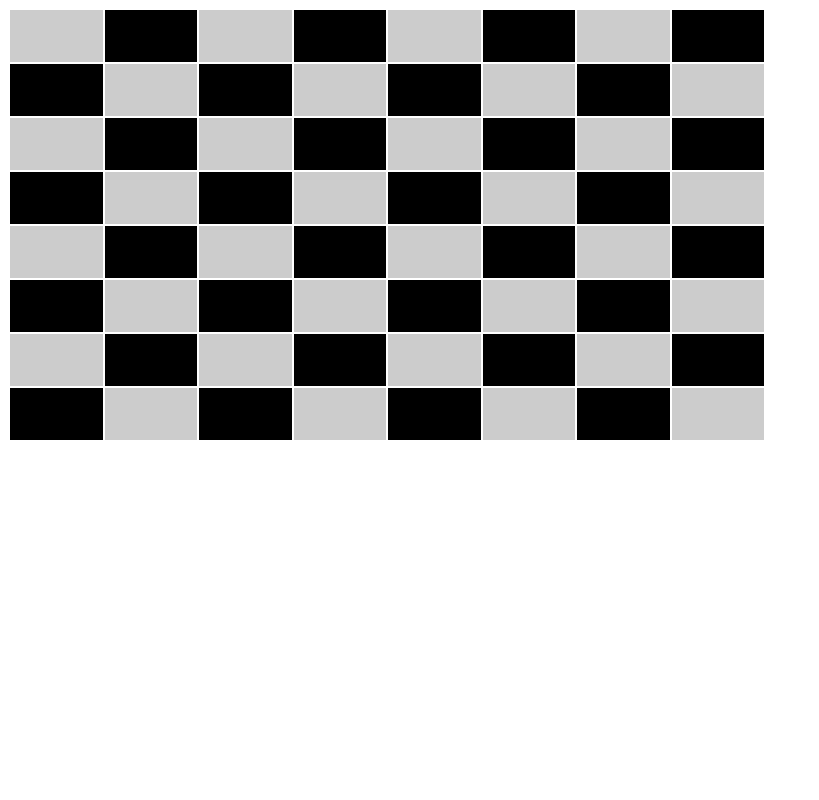
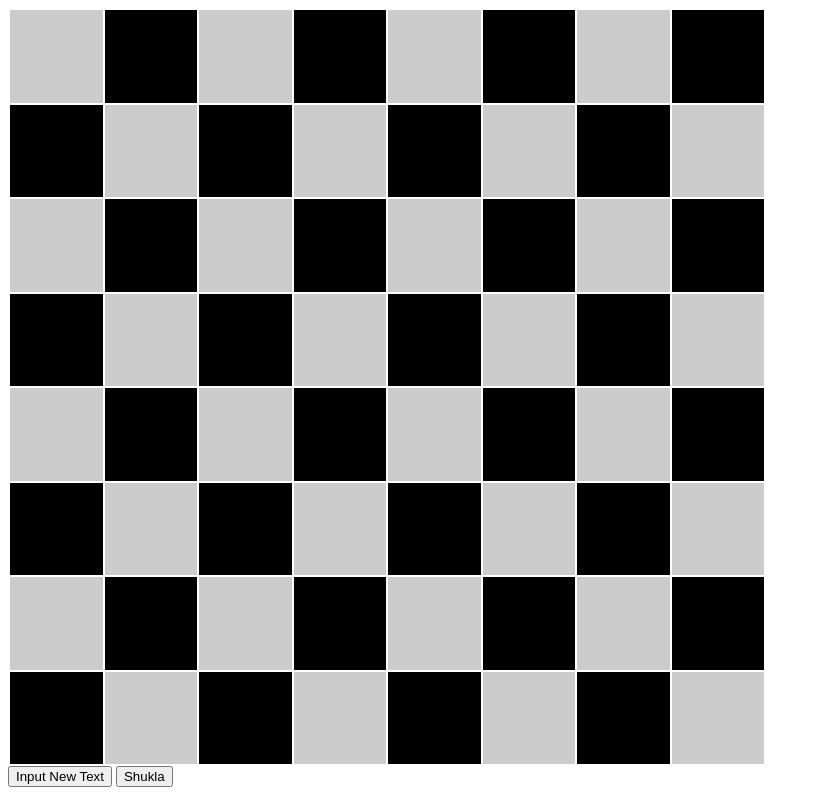
Before and after one commit to erabhaya/jquery-hands-on-again, a plain HTML site: page chess.html in a window 1280 px wide. Shown: the whole page, without its empty margins (0-819 px from the left). Drawn offline with nearby package versions, Linux system fonts and the light colour scheme.

Commit message:
change button text

```diff
--- a/chess.html
+++ b/chess.html
@@ -1,9 +1,10 @@
 <!DOCTYPE html>
 <html lang="en">
   <head>
-    <meta charset="UTF-8">
-    <meta http-equiv="X-UA-Compatible" content="IE=edge">
-    <meta name="viewport" content="width=device-width, initial-scale=1.0">
+    <meta charset="UTF-8" />
+    <meta http-equiv="X-UA-Compatible" content="IE=edge" />
+    <meta name="viewport" content="width=device-width, initial-scale=1.0" />
+    <script src="https://ajax.googleapis.com/ajax/libs/jquery/3.6.0/jquery.min.js"></script>
     <title>chess</title>
     <style>
       td {
@@ -12,15 +13,17 @@
       }
 
       table {
-width:60%;
-height:60%;
+        width: 60%;
+        height: 60%;
       }
 
-tr:nth-child(odd) td:nth-child(even), tr:nth-child(even) td:nth-child(odd) {
+      tr:nth-child(odd) td:nth-child(even),
+      tr:nth-child(even) td:nth-child(odd) {
         background-color: black;
       }
-tr:nth-child(odd) td:nth-child(odd), tr:nth-child(even) td:nth-child(even){
-    background-color: #CCC;
+      tr:nth-child(odd) td:nth-child(odd),
+      tr:nth-child(even) td:nth-child(even) {
+        background-color: #ccc;
       }
     </style>
   </head>
@@ -107,23 +110,31 @@ tr:nth-child(odd) td:nth-child(odd), tr:nth-child(even) td:nth-child(even){
         <td></td>
       </tr>
     </table>
+
+    <input type="button" id="myInput" value="Input Text" />
+    <button type="button" id="myButton">Abhay</button>
   </body>
   <script>
+    $(function () {
+      var $gameboard = $("#chess");
+      var $cells = $gameboard.find("td");
 
-$(function(){
-    var $gameboard = $('#chess');
-    var $cells = $gameboard.find('td');
-
-    var adjustHeight = function(){
+      var adjustHeight = function () {
         var width = $cells.width();
         $cells.height(width);
       };
 
-    $(window).resize(function(){
+      $(window).resize(function () {
         adjustHeight();
       });
       adjustHeight();
+    });
+  </script>
 
+  <script>
+    $(document).ready(function () {
+      $("#myInput").prop("value", "Input New Text");
+      $("#myButton").html("Shukla");
     });
   </script>
 </html>
```
Lines whose indentation alone changed are shown as unchanged.
